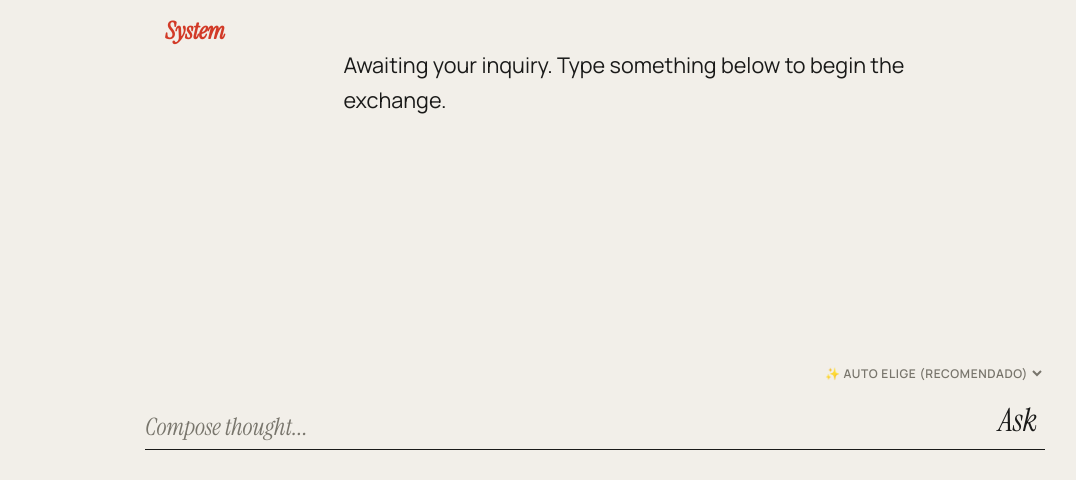
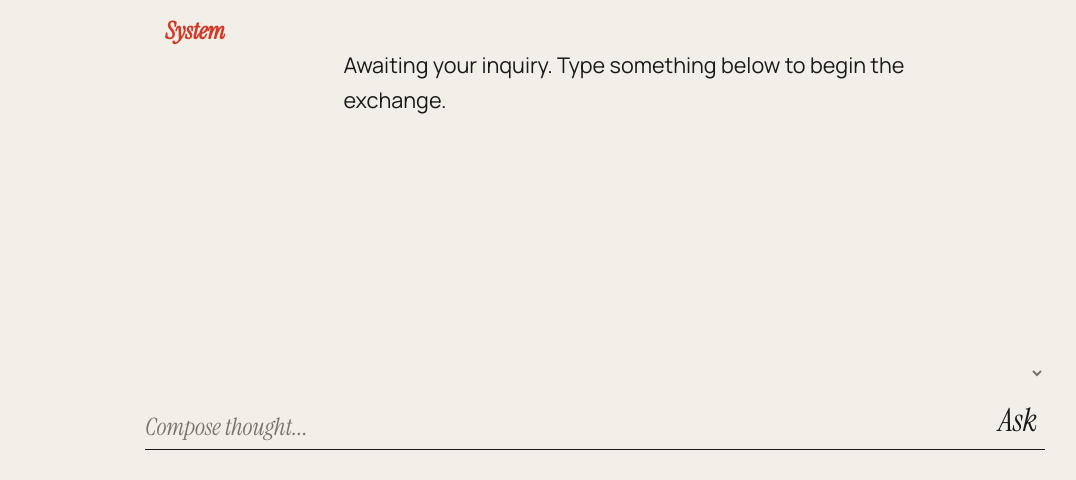
Before and after one commit to ZuriHZ/Api-bun, a website: page public/index.html in a window 1280 px wide. Shown: the part 286-766 px from the top of the page, without its empty margins (45-1121 px from the left). Drawn offline with Linux system fonts and the light colour scheme; no server answers.

Commit message:
style(ui): remove default auto-select option from model dropdown

```diff
--- a/public/index.html
+++ b/public/index.html
@@ -308,7 +308,6 @@
         <footer>
             <div class="controls-row">
                 <select id="model-select">
-                    <option value="">✨ Auto Elige (Recomendado)</option>
                 </select>
             </div>
             <form id="chat-form">
```
